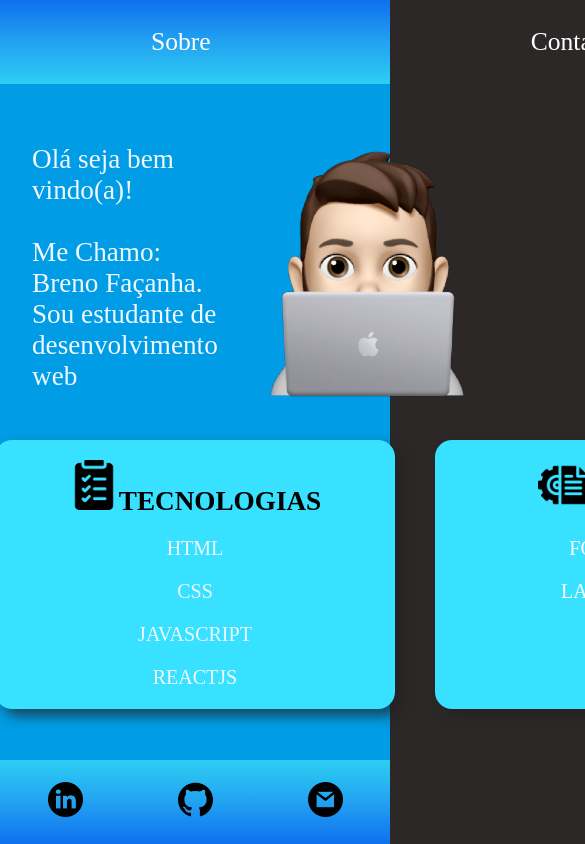
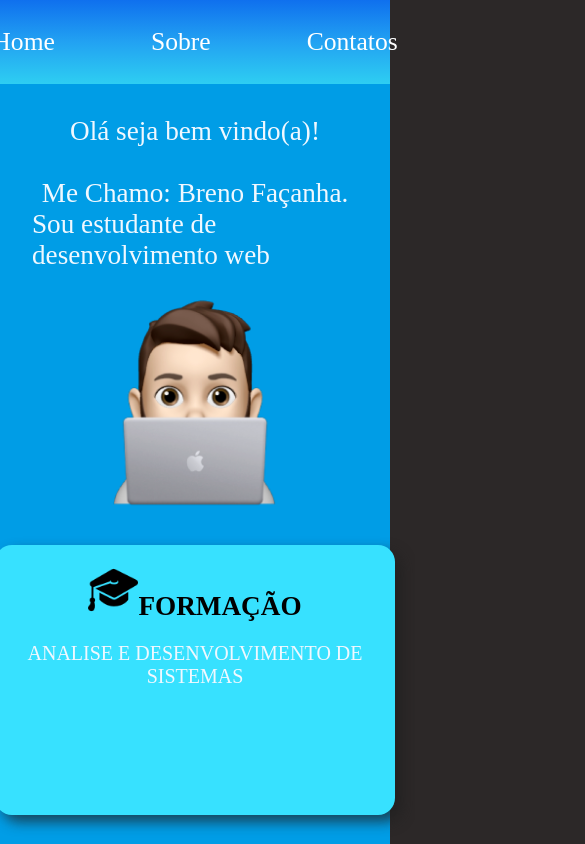
Before and after one commit to breno-facanha/LandingPageReact_1.0, a React (Vite) app in the folder landing-page/: page / in a window 390 px wide. Shown: the top 844 px of the page, 585 px wide, since content can reach past the window. Built offline with nearby package versions, Linux system fonts and the light colour scheme.

Commit message:
Finalizando responsividade
Feito alterações no css nos componentes
Header e Main

```diff
--- a/landing-page/src/components/Header/Header.module.css
+++ b/landing-page/src/components/Header/Header.module.css
@@ -24,3 +24,9 @@
     transition-duration: .4s;
     transition: .3;
 }
+
+@media (max-width: 900px){
+    .cabecalho a{
+        margin: 3rem;
+    }
+}
--- a/landing-page/src/components/Main/Main.module.css
+++ b/landing-page/src/components/Main/Main.module.css
@@ -87,3 +87,49 @@
     transition: .3;
     color: red;
 }
+
+@media (max-width: 1320px){
+    .cards div {
+        width: 300px;
+
+    }
+}
+
+@media (max-width: 1050px){
+    .QuemSouEu .imgBreno img {
+        height: 250px;
+    }
+
+    .cards div {
+        width: 230px;
+    }
+}
+
+@media (max-width: 900px){
+
+    .main{
+        height: 1400px;
+    }
+    .QuemSouEu{
+        display: flex;
+        flex-direction: column;
+        align-items: center;
+    }
+
+    .nomeDev{
+        display: flex;
+        flex-direction: column;
+        align-items: center;
+    }
+
+    .cards{
+        display: flex;
+        flex-direction: column;
+        align-items: center;
+        flex-wrap: wrap;
+    }
+    .cards div{
+        width: 400px;
+        height: 270px;
+    }
+}
```
